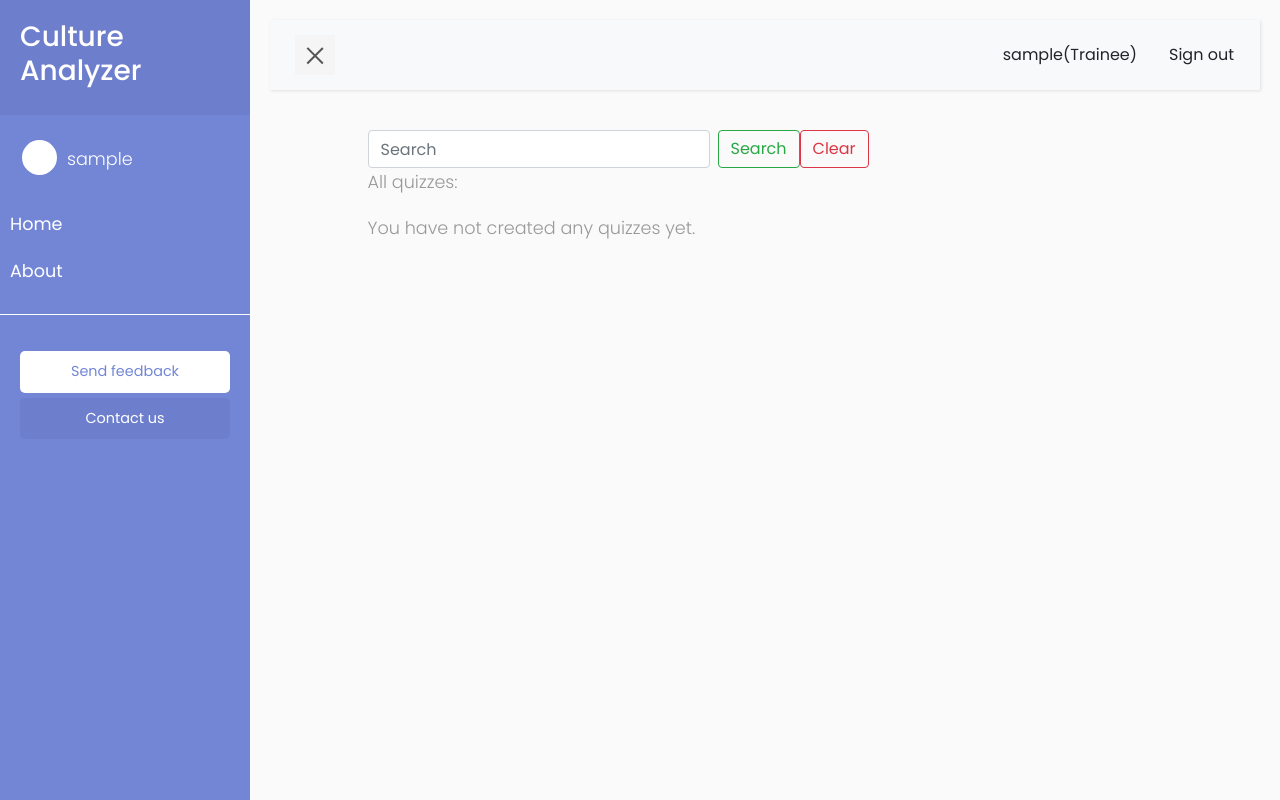
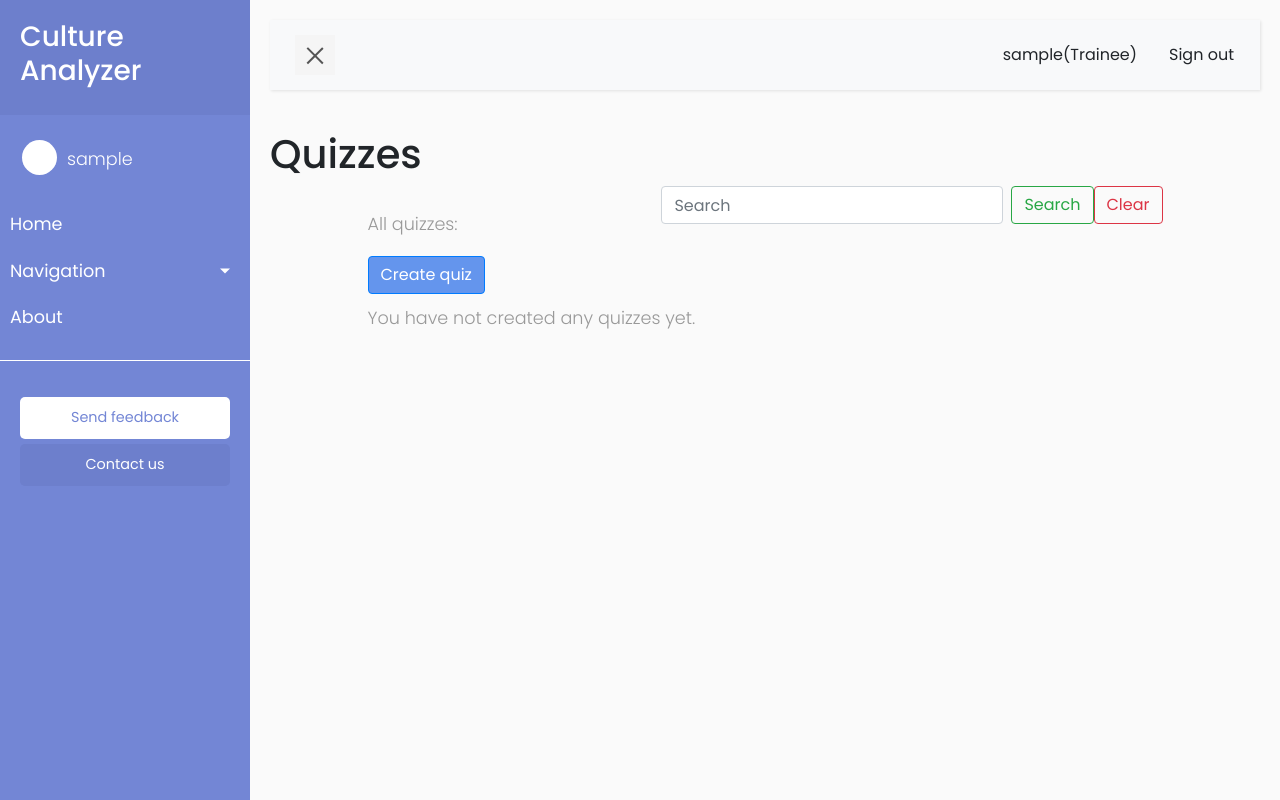
Before and after one commit to IF-093-Python/CultureAnalyzer, a Django app: page /quiz/quiz_list/ in a window 1280 px wide. Run offline with Django 3.2, Linux system fonts and the light colour scheme; the visitor is signed in with stand-in values (Sample User, id 1); data that the repository does not hold is empty; some libraries are stand-ins or nearby versions.

Commit message:
fix quizzes_list

```diff
--- a/quiz/admin.py
+++ b/quiz/admin.py
@@ -1,4 +1,7 @@
 from django.contrib import admin
 from quiz.models import Quizzes, Results
+from django.contrib.auth.models import Permission
+
 admin.site.register(Quizzes)
 admin.site.register(Results)
+admin.site.register(Permission)
--- a/quiz/templates/quiz/quizzes_list.html
+++ b/quiz/templates/quiz/quizzes_list.html
@@ -1,20 +1,42 @@
 {% extends 'base.html' %}
 {% block title %}All quizzes{% endblock %}
+{% block menu_items %}
+
+    <li>
+        <a href="#pageSubmenu" data-toggle="collapse" aria-expanded="false" class="dropdown-toggle">Navigation</a>
+        <ul class="collapse list-unstyled" id="pageSubmenu">
+            <li>
+                <a href="{% url 'country_indicator:country_indicator_list' %}">Countries Indicators</a>
+            </li>
+            <li>
+                <a href="{% url 'quiz:quizzes-list' %}">Quizzes list</a>
+            </li>
+            <li>
+                <a href="#">Page 3</a>
+            </li>
+        </ul>
+    </li>
+
+{% endblock menu_items %}
+
 {% block content %}
+    <h1>Quizzes</h1>
     {% block all_quizzes %}
         <div class="container-fluid bg-1 main col-md-10">
-
+            <div class="float-right">
                 <form class="form-inline my-2 my-lg-0" method="get" action="{% url 'quiz:quizzes-list' %}">
                     <input class="form-control mr-sm-2" type="search" placeholder="Search" aria-label="Search"
                            name="data_search">
                     <div class="btn-toolbar">
-
                         <button class="btn btn-outline-success my-2 my-sm-0" type="submit">Search</button>
-
                         <button class="btn btn-outline-danger my-2 my-sm-0" name="clear" type="submit">Clear</button>
                     </div>
+                    <br>
                 </form>
+            </div><br>
+
             <p>All quizzes:</p>
+            <a class="btn btn-primary" style="margin-bottom: 10px; background-color: cornflowerblue" href="{% url 'quiz:create-quiz' %}">Create quiz</a>
             {% if quizzes %}
                 {% for quiz in quizzes %}
                     <li class="list-group-item">
@@ -26,7 +48,6 @@
                     </li>
                 {% endfor %}
                 <br>
-                <a class="btn btn-danger" href="{% url 'quiz:create-quiz' %}">Create quiz</a>
             {% else %}
                 <p>You have not created any quizzes yet.</p>
             {% endif %}
```
Also changed, not shown: quiz/templates/quiz/quiz_create.html (+21 -3 lines), quiz/static/quiz/css/quiz_list.css (line endings or trailing spaces). Lines whose indentation alone changed are shown as unchanged.
